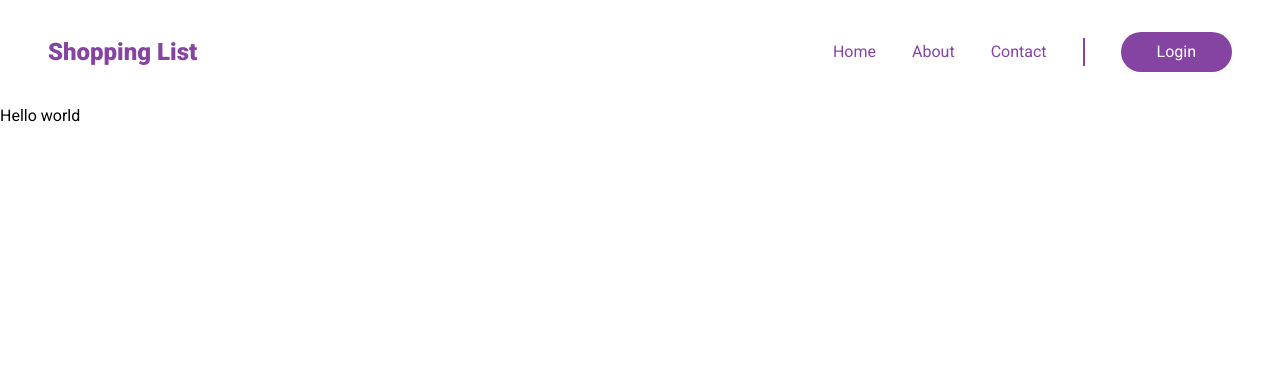
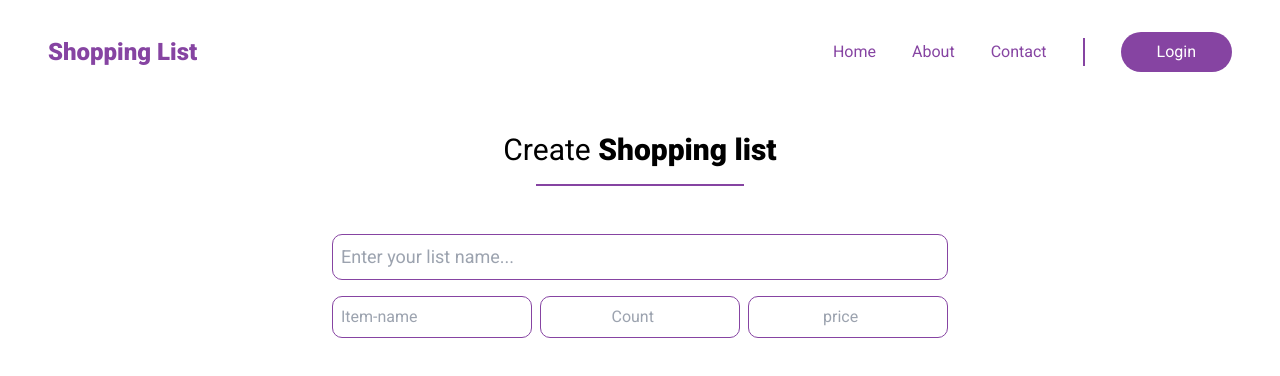
Before and after one commit to Mirwais01/shopping-list, a React (Create React App) app: page /CreateList in a window 1280 px wide. Shown: the top 376 px of the page. Built offline with nearby package versions, Linux system fonts and the light colour scheme.

Commit message:
a bit of create list page done

```diff
--- a/src/App.css
+++ b/src/App.css
@@ -36,3 +36,12 @@
 .open .hamburger-middle {
   display: none;
 }
+.active {
+  color: #f336c7;
+}
+.input-createlist {
+  /* border border-darkViolet  outline-darkViolet  rounded-lg  */
+  border: 1px solid #8644a2;
+  outline-color: #8644a2;
+  border-radius: 10px;
+}
--- a/src/components/App.jsx
+++ b/src/components/App.jsx
@@ -4,6 +4,7 @@ import Home from "./Home";
 import About from "./About";
 import Contact from "./Contact";
 import CreateList from "./CreateList";
+import PageNotFound from "./PageNotFound";
 export default function App() {
   return (
     <BrowserRouter>
@@ -12,6 +13,7 @@ export default function App() {
         <Route path="/About" element={<About />} />
         <Route path="/Contact" element={<Contact />} />
         <Route path="/CreateList" element={<CreateList />} />
+        <Route path="*" element={<PageNotFound />} />
       </Routes>
     </BrowserRouter>
   );
--- a/src/components/CreateList.jsx
+++ b/src/components/CreateList.jsx
@@ -3,7 +3,44 @@ export default function CreateList() {
   return (
     <div>
       <Navigation />
-      <h1>Hello world</h1>
+      {/* create list section  */}
+      <div className="md:w-1/2 w-4/5 mx-auto py-7 text-center">
+        <h1 className="font-black text-2xl sm:text-3xl">
+          <span className="font-normal">Create</span> Shopping list
+        </h1>
+        <div className="w-52 mt-4 h-0.5 mx-auto bg-darkViolet"></div>
+
+        <form action="">
+          <div className="flex flex-col mt-12 space-y-4">
+            <input
+              type="text"
+              placeholder="Enter your list name..."
+              className="px-2 text-lg py-2 mx-3 input-createlist"
+            />
+
+            {/* input of add item */}
+            <div className="flex mx-3 space-x-2">
+              <input
+                type="text"
+                className="w-1/3 text-sm sm:text-base px-2 py-2 input-createlist"
+                placeholder="Item-name"
+              />
+              <input
+                type="number"
+                className="py-2 w-1/3 input-createlist text-center"
+                placeholder="Count"
+              />
+              <input
+                type="number"
+                className="py-2 w-1/3 input-createlist text-center"
+                placeholder="price"
+              />
+            </div>
+
+            <div></div>
+          </div>
+        </form>
+      </div>
     </div>
   );
 }
--- a/src/components/Navigation.jsx
+++ b/src/components/Navigation.jsx
@@ -1,5 +1,6 @@
 import { useState } from "react";
-import { Link } from "react-router-dom";
+import { Link, NavLink } from "react-router-dom";
+import "../App.css";
 export default function Navigation() {
   const [menu, setMenu] = useState(false);
 
@@ -16,19 +17,19 @@ export default function Navigation() {
         <ul className="hidden md:items-center md:flex gap-9 text-darkViolet md:text-base">
           <li className="group cursor-pointer ">
             <span className="group-hover:text-lightViolet">
-              <Link to={"/"}>Home</Link>
+              <NavLink to={"/"}>Home</NavLink>
             </span>
             <div className="group-hover:border-b-2 group-hover:border-b-lightViolet mx-2"></div>
           </li>
           <li className="group cursor-pointer ">
             <span className="group-hover:text-lightViolet">
-              <Link to={"/About"}>About</Link>
+              <NavLink to={"/About"}>About</NavLink>
             </span>
             <div className="group-hover:border-b-2 group-hover:border-b-lightViolet mx-2"></div>
           </li>
           <li className="group cursor-pointer ">
             <span className="group-hover:text-lightViolet">
-              <Link to={"/Contact"}>Contact</Link>
+              <NavLink to={"/Contact"}>Contact</NavLink>
             </span>
             <div className="group-hover:border-b-2 group-hover:border-b-lightViolet mx-2"></div>
           </li>
--- /dev/null
+++ b/src/components/PageNotFound.jsx
@@ -0,0 +1,15 @@
+import { Link } from "react-router-dom";
+export default function PageNotFound() {
+  return (
+    <div className="w-full mt-52 flex justify-center items-center">
+      <div className="text-center space-y-7">
+        <h1 className="text-6xl font-black">Page Not Found</h1>
+        <p>The page you are looking for does not exist.</p>
+
+        <button className="bg-lightViolet px-8 py-2 rounded-xl ">
+          <Link to={"/"}>Back to Home</Link>
+        </button>
+      </div>
+    </div>
+  );
+}
```
